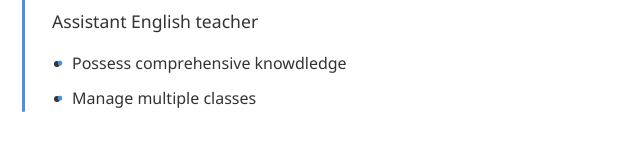
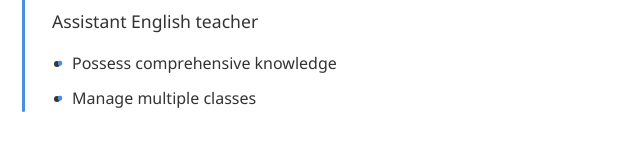
Before and after one commit to allahu-akbar69/allahu-akbar69.github.io, a plain HTML site: page index.html in a window 1280 px wide. Shown: the part 800-952 px from the top of the page, 358-998 px from the left. Drawn offline with nearby package versions, Linux system fonts and the light colour scheme.

Commit message:
Update index.html

```diff
--- a/index.html
+++ b/index.html
@@ -678,7 +678,7 @@
                         <div class="job-period">2023 - 2024</div>
                         <div class="job-title">Assistant English teacher</div>
                         <ul class="job-duties">
-                            <li>Possess comprehensive knowdledge</li>
+                            <li>Possess comprehensive knowledge</li>
                             <li>Manage multiple classes</li>
                         </ul>
 
```
